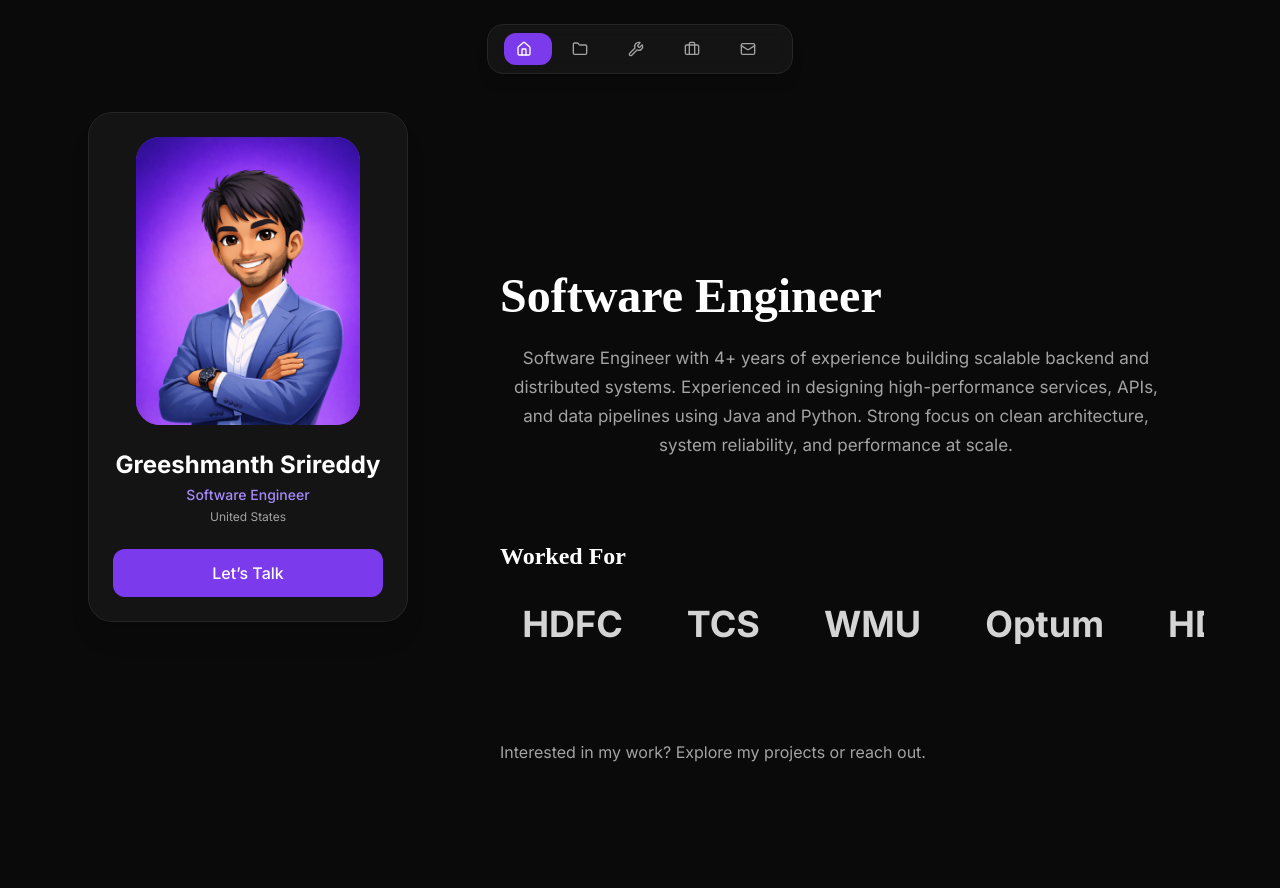
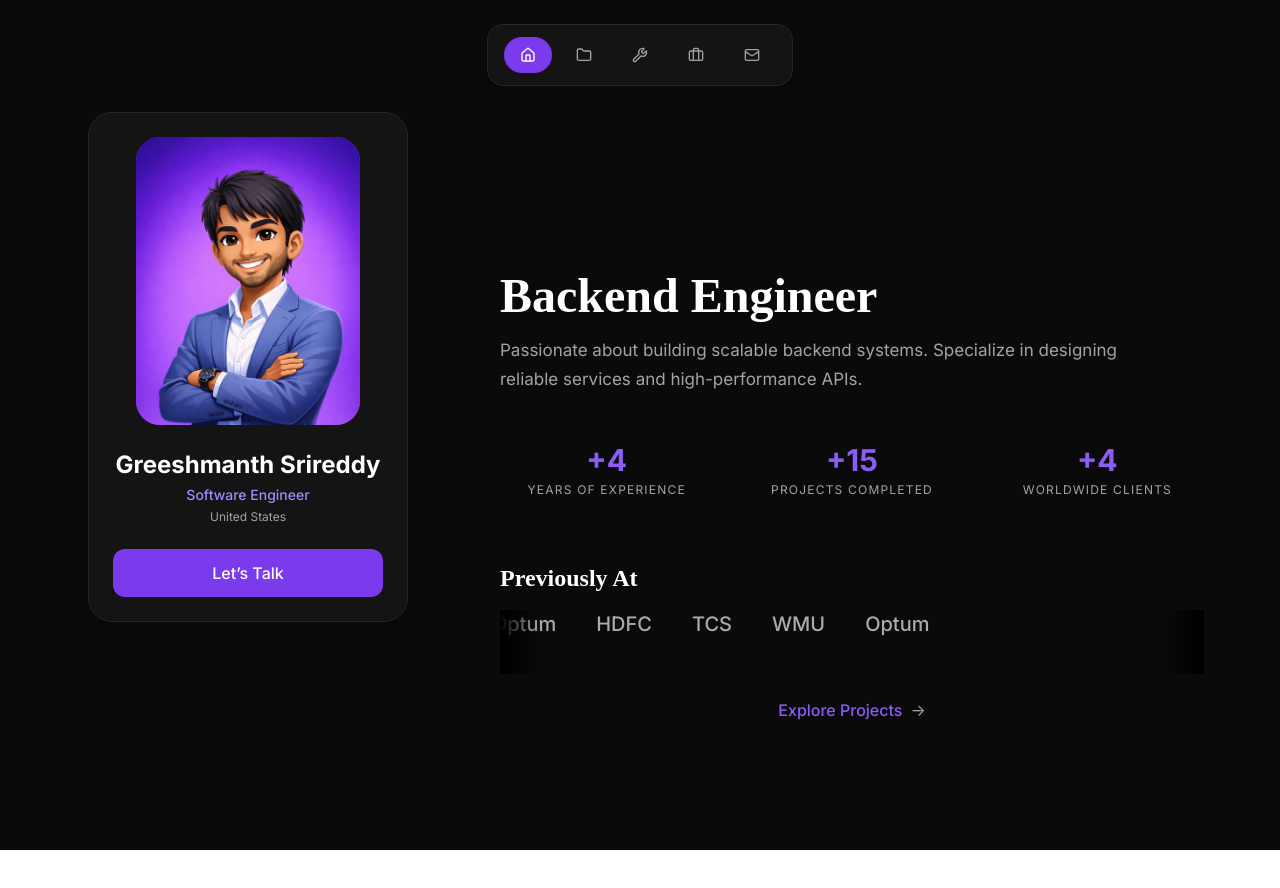
Before and after one commit to greeshmanthsrireddy09-Dev/my-Portfolio, a React (Vite) app: page / in a window 1280 px wide. Shown: the top 888 px of the page. After the commit the page ends 850 px from the top, so only its background shows below. Built offline with nearby package versions, Linux system fonts and the light colour scheme; no server answers; a web font is replaced by a local one.

Commit message:
home page modified

```diff
--- a/src/components/Navbar.jsx
+++ b/src/components/Navbar.jsx
@@ -21,7 +21,7 @@
       <div
         className="
           flex items-center gap-2
-          rounded-2xl px-4 py-2
+          rounded-2xl px-4 py-3
           backdrop-blur bg-neutral-900/80
           border border-neutral-800
           shadow-lg
@@ -36,7 +36,10 @@
               end
               className={({ isActive }) =>
                 `
-                flex items-center gap-2 px-3 py-2 rounded-xl
+                flex items-center justify-center
+                px-4 py-2.5
+                rounded-full
+                leading-none
                 text-sm transition
                 ${isActive
                   ? "bg-violet-600 text-white"
@@ -46,9 +49,6 @@
               }
             >
               <Icon size={16} />
-              <span className="hidden sm:inline">
-                {link.name}
-              </span>
             </NavLink>
           );
         })}
--- a/src/pages/Home.jsx
+++ b/src/pages/Home.jsx
@@ -1,92 +1,122 @@
 import PageWrapper from "../components/PageWrapper";
 import { motion } from "framer-motion";
 import { useNavigate } from "react-router-dom";
-
-/* 🔹 Animation config for company names */
-const companyTextAnim = {
-  hidden: { opacity: 0, x: -30 },
-  visible: {
-    opacity: 1,
-    x: 0,
-    transition: {
-      duration: 0.5,
-      ease: "easeOut",
-    },
-  },
-};
-
-
+import { useEffect, useRef, useState } from "react";
 
 function Home() {
+  const navigate = useNavigate();
+
   return (
     <PageWrapper>
       {/* HERO */}
-      <section className="mb-20">
-       <h1 className="font-display text-4xl sm:text-5xl font-bold text-white leading-tight mb-6">
-  Software Engineer <br />
-  <span className="text-violet-500">
-
-  </span>
+      <section className="mb-10 sm:mb-16">
+        <h1 className="font-display text-3xl sm:text-5xl font-bold text-white leading-tight mb-4">
+          Backend Engineer
         </h1>
 
-
-       <p className="text-neutral-400 text-center text-[17px] leading-[1.7] font-normal max-w-2xl">
-Software Engineer with 4+ years of experience building scalable backend and distributed systems.
-Experienced in designing high-performance services, APIs, and data pipelines using Java and Python.
-Strong focus on clean architecture, system reliability, and performance at scale.
+        <p className="text-neutral-400 text-[15px] sm:text-[17px] leading-[1.7] max-w-2xl">
+          Passionate about building scalable backend systems. Specialize in
+          designing reliable services and high-performance APIs.
         </p>
 
+        {/* STATS */}
+        <div className="mt-8 sm:mt-12 grid grid-cols-1 sm:grid-cols-3 gap-8 text-center">
+          {[
+            { value: "+4", label: "YEARS OF EXPERIENCE" },
+            { value: "+15", label: "PROJECTS COMPLETED" },
+            { value: "+4", label: "WORLDWIDE CLIENTS" },
+          ].map((item, i) => (
+            <div key={i}>
+              <div className="text-3xl font-bold text-violet-500">
+                {item.value}
+              </div>
+              <div className="text-xs tracking-widest text-neutral-400 mt-1">
+                {item.label}
+              </div>
+            </div>
+          ))}
+        </div>
       </section>
 
+      {/* WORKED FOR + MARQUEE + CTA */}
+      <section className="relative mt-6">
+
+        {/* WORKED FOR — LEFT ALIGNED */}
+        <h2 className="font-display text-xl sm:text-2xl font-semibold text-white text-left mb-4">
+          Previously At
+        </h2>
+
+        {/* CENTERED CONTENT COLUMN */}
+        <div className="flex flex-col items-center gap-6">
 
 
-      {/* WORKED FOR — CONTINUOUS MARQUEE */}
-<section className="mb-24 overflow-hidden">
-  <h2 className="font-display text-2xl font-semibold text-white mb-8">
-  Worked For
-</h2>
+          {/* MARQUEE */}
+          <div className="w-full overflow-hidden">
+            <Marquee />
+          </div>
 
 
-  <div className="relative w-full overflow-hidden">
+          {/* CTA — CENTERED */}
+          <button
+            onClick={() => navigate("/projects")}
+            className="group text-neutral-400 hover:text-white transition flex items-center gap-2"
+          >
+            <span className="text-violet-500 group-hover:text-violet-400 font-medium">
+              Explore Projects
+            </span>
+            <span className="transition-transform group-hover:translate-x-1">
+              →
+            </span>
+          </button>
+
+        </div>
+      </section>
+    </PageWrapper>
+  );
+}
+
+/* ------------------------------------------------------------------ */
+/* CONTINUOUS TEXT MARQUEE                                             */
+/* ------------------------------------------------------------------ */
+
+function Marquee() {
+  const trackRef = useRef(null);
+  const [width, setWidth] = useState(0);
+
+  useEffect(() => {
+    if (trackRef.current) {
+      setWidth(trackRef.current.scrollWidth / 2);
+    }
+  }, []);
+
+  const companies = ["HDFC", "TCS", "WMU", "Optum"];
+
+  return (
+    <div className="relative overflow-hidden h-14 sm:h-16">
+      {/* Fade edges */}
+      <div className="pointer-events-none absolute inset-y-0 left-0 w-10 bg-gradient-to-r from-black to-transparent z-10" />
+      <div className="pointer-events-none absolute inset-y-0 right-0 w-10 bg-gradient-to-l from-black to-transparent z-10" />
+
       <motion.div
-  className="flex gap-16 whitespace-nowrap"
-  animate={{ x: ["0%", "-50%"] }}
+        ref={trackRef}
+        className="flex w-max gap-10 whitespace-nowrap items-center"
+        animate={{ x: [-width, 0] }}
         transition={{
+          duration: 28,
+          ease: "linear",
           repeat: Infinity,
-    repeatType: "loop",
-    duration: 12,   // ⬅️ FAST
-    ease: "linear",
         }}
       >
-
-      {[
-        "Optum",
-        "HDFC",
-        "TCS",
-        "WMU",
-        "Optum",
-        "HDFC",
-        "TCS",
-        "WMU",
-      ].map((company, index) => (
+        {[...companies, ...companies].map((company, index) => (
           <span
             key={index}
-          className="text-3xl sm:text-4xl font-bold text-neutral-300"
+            className="text-lg sm:text-xl font-medium text-neutral-300 opacity-80 hover:opacity-100 transition"
           >
             {company}
           </span>
         ))}
       </motion.div>
     </div>
-</section>
-
-      {/* CTA */}
-      <section>
-        <p className="text-neutral-400">
-          Interested in my work? Explore my projects or reach out.
-        </p>
-      </section>
-    </PageWrapper>
   );
 }
 
```
Lines whose indentation alone changed are shown as unchanged.
